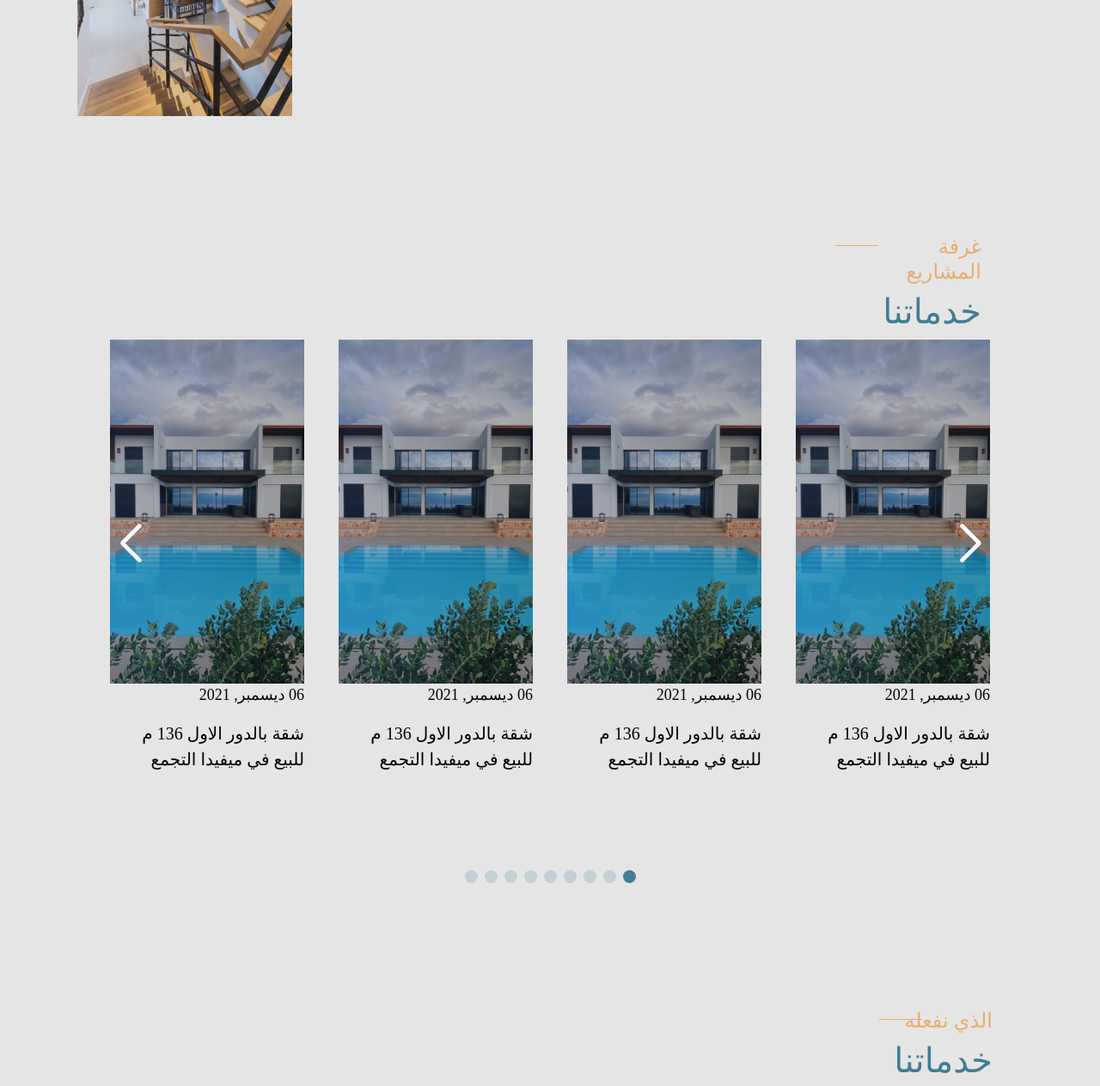
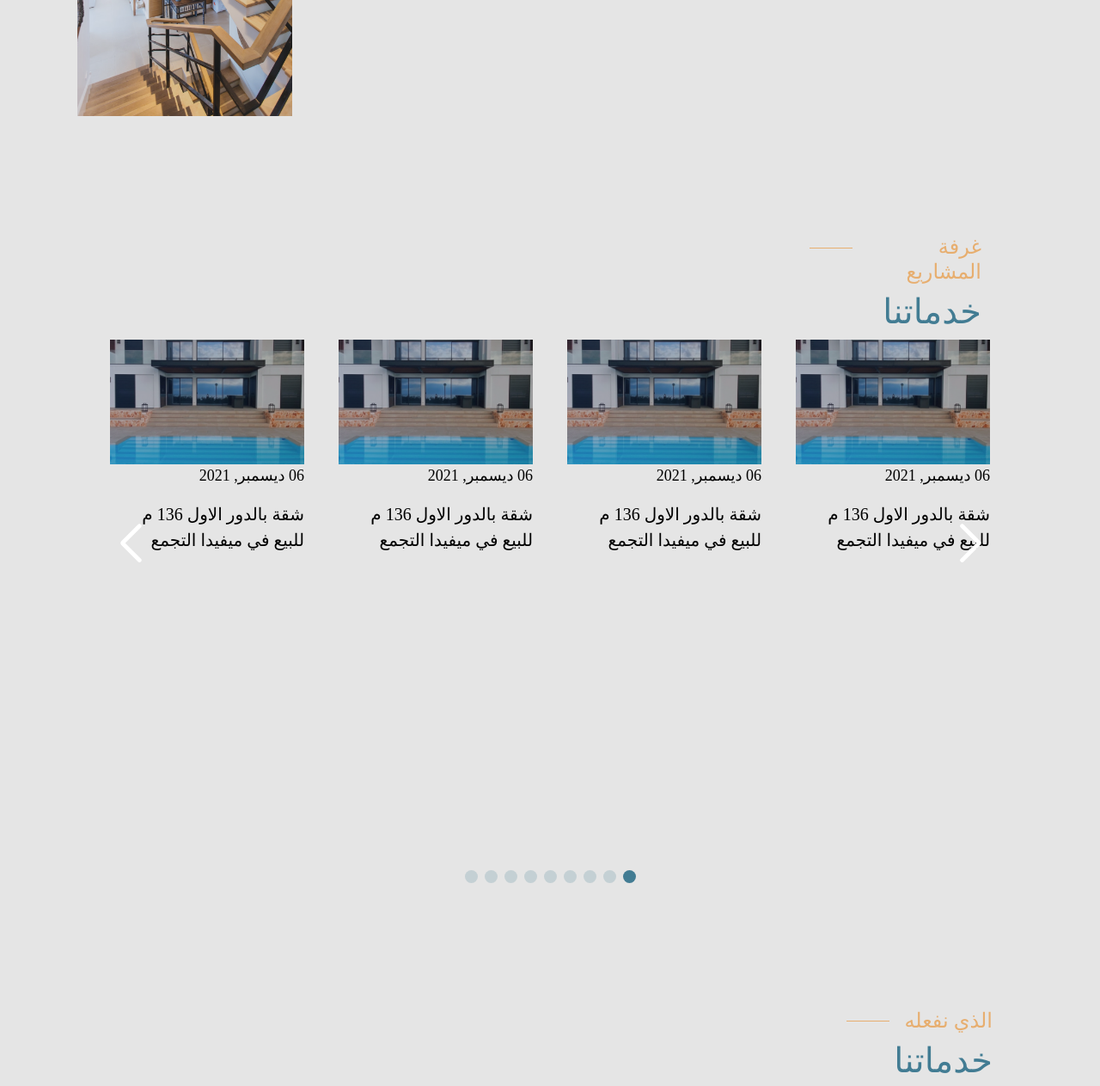
Before and after one commit to ahmed-gamal-g/Dar-link, a plain HTML site: page index.html in a window 1280 px wide. Shown: the part 1297-2560 px from the top of the page at 86% size. Drawn offline with nearby package versions, Linux system fonts and the light colour scheme.

Commit message:
fix issues

```diff
--- a/css/main.css
+++ b/css/main.css
@@ -337,8 +337,8 @@ body {
     width: 50px;
     height: 1px;
     position: absolute;
-    left: -20%;
-    top: 12px;
+    left: -40%;
+    top: 15px;
     background-color: #E7AE6F;
 }
 
@@ -432,13 +432,17 @@ body {
 .bg-swiber {
     background-image: url(../images/Frame.swiper.png);
     width: 100%;
-    height: 400px;
+    height: 145px;
     background-position: center;
     background-size: cover;
     color: white;
     display: flex;
     justify-content: center;
     align-items: center;
+}
+
+.mySwiper {
+    padding-bottom: 30px !important;
 }
 
 
@@ -476,8 +480,8 @@ body {
     width: 50px;
     height: 1px;
     position: absolute;
-    left: -15%;
-    top: 12px;
+    left: -40%;
+    top: 14px;
     background-color: #E7AE6F;
 }
 
--- a/css/swiber.css
+++ b/css/swiber.css
@@ -86,8 +86,8 @@ nav .nav-item .nav-link:hover{
   width: 50px;
   height: 1px;
   position: absolute;
-  left: -5%;
-  top: 12px;
+  left: -55px;
+  top: 14px;
   background-color: #E7AE6F;
 }
 
@@ -189,13 +189,17 @@ body {
 .bg-swiber {
   background-image: url(../images/img.swibe.png);
   width: 100%;
-  height: 400px;
+  height: 140px;
   background-position: center;
   background-size: cover;
   color: white;
   display: flex;
   justify-content: center;
   align-items: center;
+}
+
+.mySwiper {
+  padding-bottom: 30px !important;
 }
 
 
```
